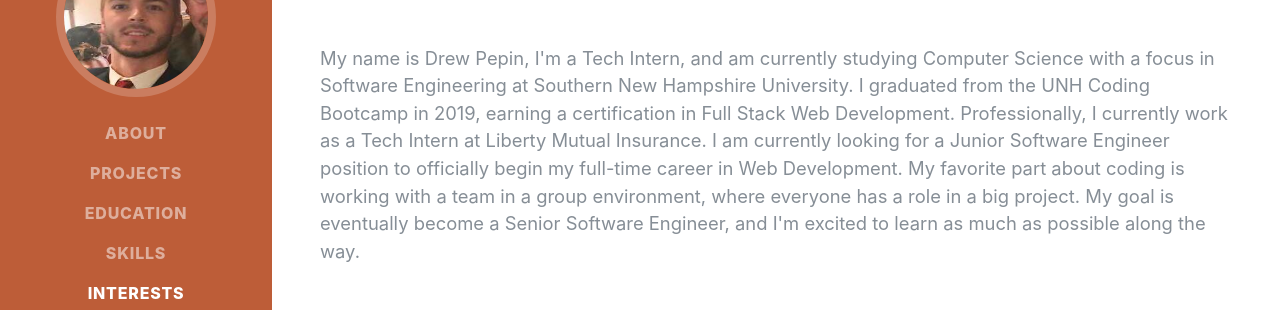
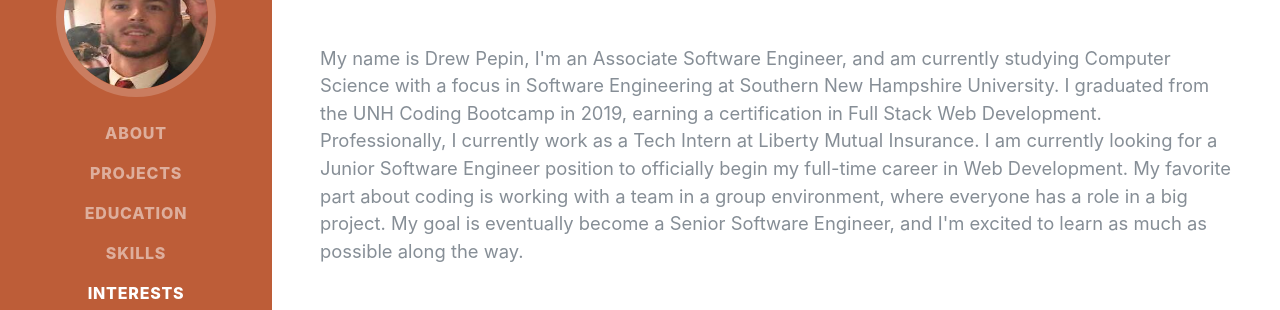
Before and after one commit to drewpepin1995/newPortfolio, a plain HTML site: page index.html in a window 1280 px wide. Shown: the part 279-589 px from the top of the page. Drawn offline with Linux system fonts and the light colour scheme; a web font is replaced by a local one.

Commit message:
Updating Bio

```diff
--- a/index.html
+++ b/index.html
@@ -69,7 +69,7 @@
           <a href="mailto:drewpepin1995@email.com">drewpepin1995@gmail.com</a> ·
           <a href="../newPortfolio/Drew__Pepin_-_.pdf" target="_blank">Resume</a>
         </div>
-        <p class="lead mb-5">My name is Drew Pepin, I'm a Tech Intern, and am currently studying Computer Science with a focus in Software Engineering at Southern New Hampshire University.
+        <p class="lead mb-5">My name is Drew Pepin, I'm an Associate Software Engineer, and am currently studying Computer Science with a focus in Software Engineering at Southern New Hampshire University.
           I graduated from the UNH Coding Bootcamp in 2019, earning a certification in Full Stack Web Development. Professionally, I currently work as a Tech Intern at Liberty Mutual Insurance.
           I am currently looking for a Junior Software Engineer position to officially begin my full-time career in Web Development. My favorite part about coding is working with a team in a group environment, where everyone has a role in a big project.
           My goal is eventually become a Senior Software Engineer, and I'm excited to learn as much as possible along the way.
```
